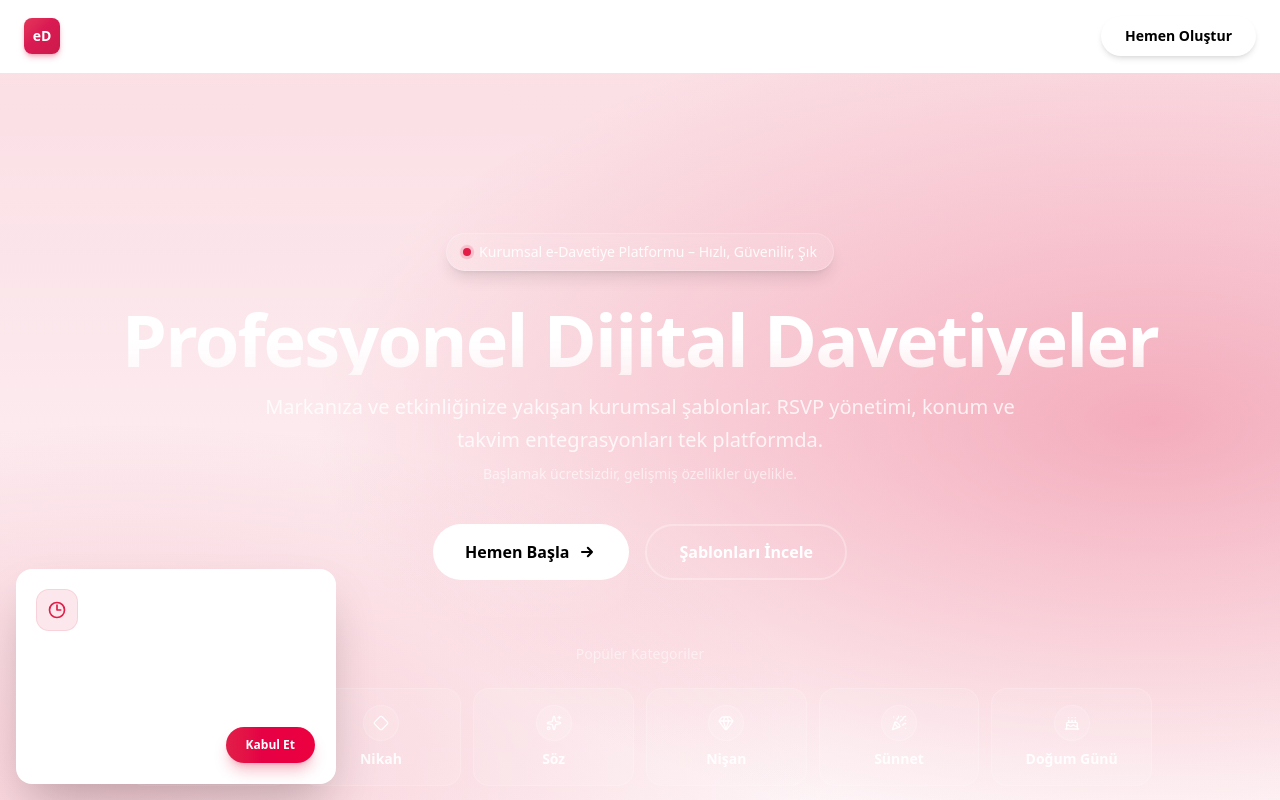
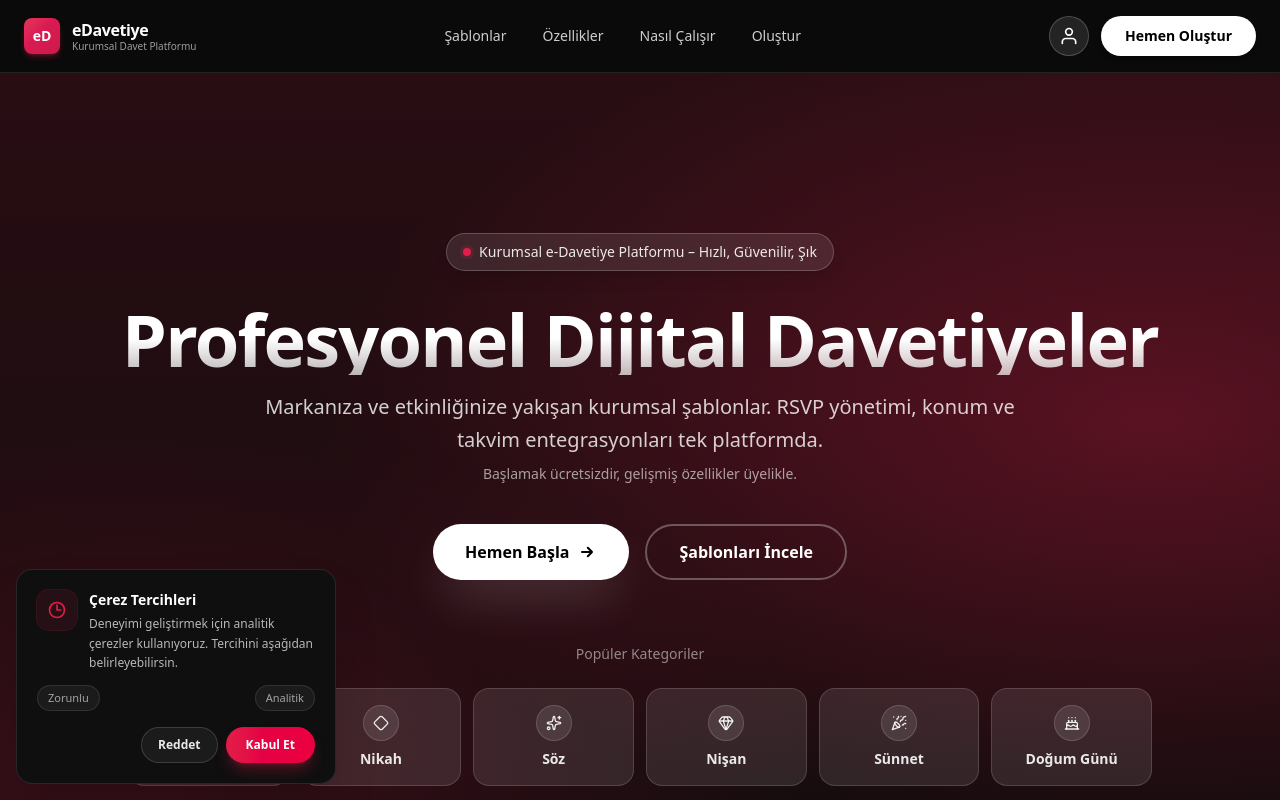
Before and after one commit to iddaasohbet/edavetiye, a Next.js app: page / in a window 1280 px wide. Shown: the top 800 px of the page. Built offline with nearby package versions, Linux system fonts and the light colour scheme; no server answers.

Commit message:
fix(ios): force dark color-scheme and disable auto light in iOS Safari; set WebkitTextSizeAdjust

```diff
--- a/src/app/globals.css
+++ b/src/app/globals.css
@@ -7,6 +7,7 @@
   --brand-700: #be123c;
   --muted: #111113;
   --card: #0f0f10;
+  color-scheme: dark; /* force dark palette on iOS Safari to avoid auto light */
 }
 
 @theme inline {
@@ -19,14 +20,9 @@
   --font-sans: var(--font-sans);
 }
 
-@media (prefers-color-scheme: light) {
-  :root {
-    --background: #ffffff;
-    --foreground: #171717;
-    --muted: #f6f6f7;
-    --card: #ffffff;
-  }
-}
+/* Force a consistent dark theme across devices (iOS Safari was flipping to light)
+@media (prefers-color-scheme: light) { }
+*/
 
 html, body {
   height: 100%;
--- a/src/app/layout.tsx
+++ b/src/app/layout.tsx
@@ -40,7 +40,7 @@ export default function RootLayout({
 }>) {
   return (
     <html lang="tr" suppressHydrationWarning>
-      <body suppressHydrationWarning className={`${plusJakarta.variable} antialiased bg-background text-foreground`}>
+      <body suppressHydrationWarning className={`${plusJakarta.variable} antialiased bg-background text-foreground`} style={{ WebkitTextSizeAdjust: '100%', colorScheme: 'dark' }}>
         <script
           type="application/ld+json"
           suppressHydrationWarning
```
